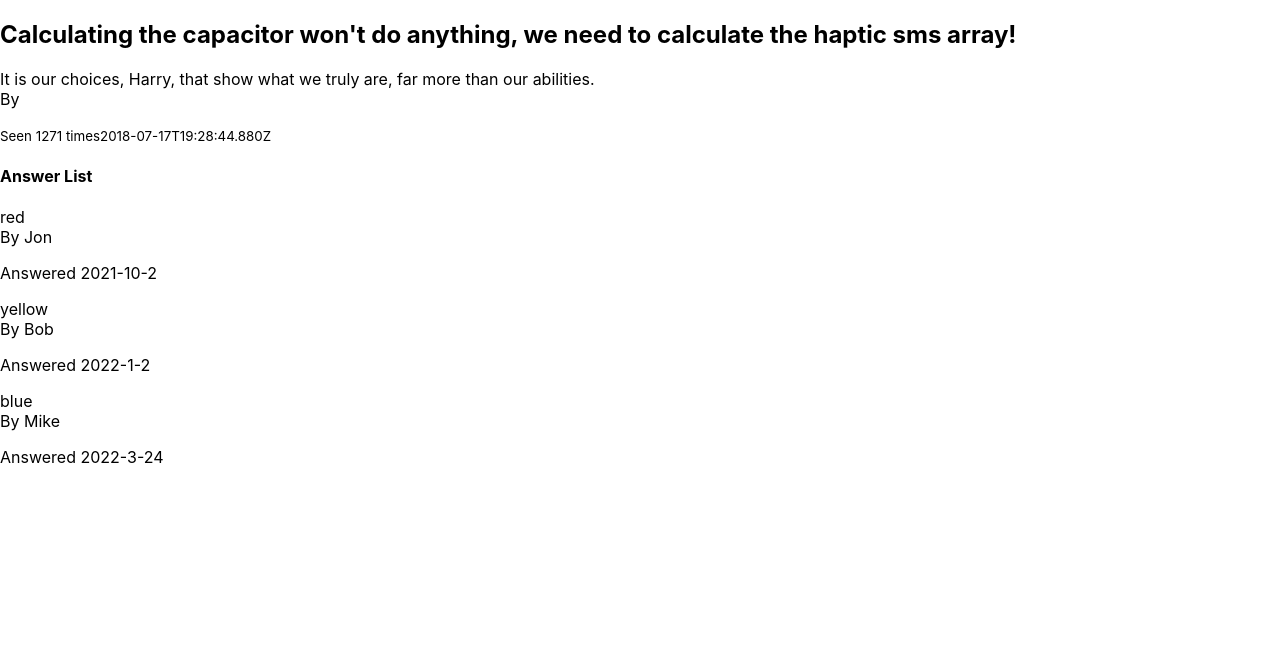
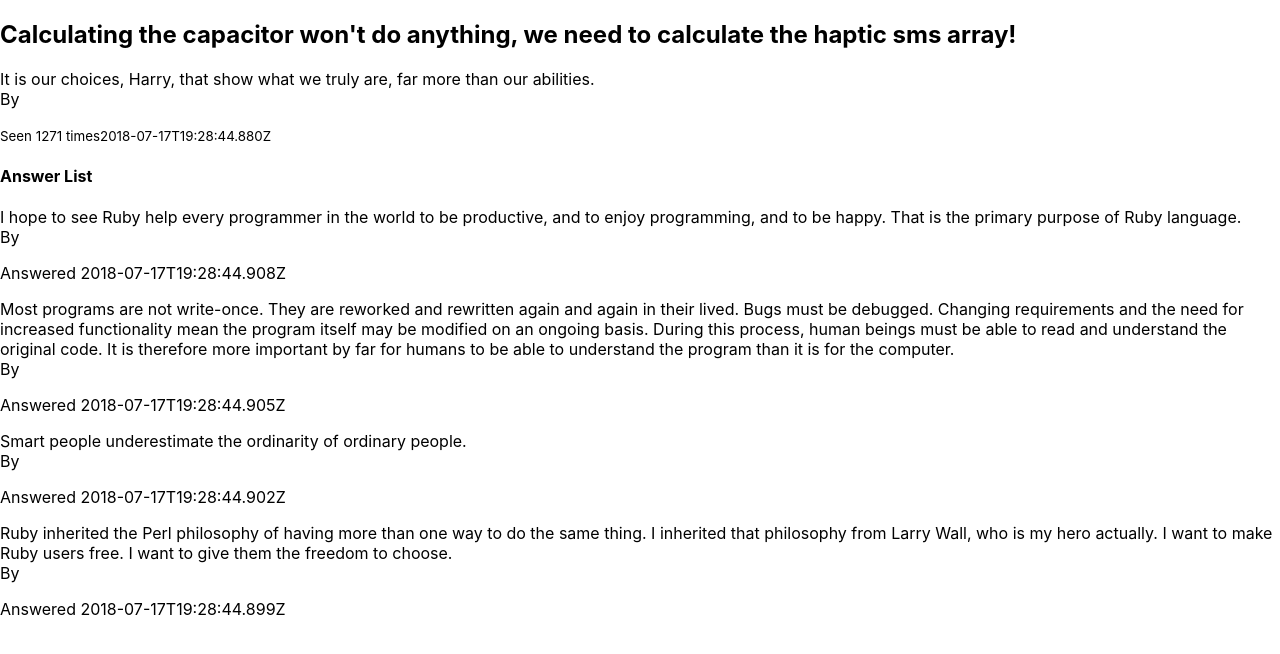
Before and after one commit to CodeCoreYVR/class_demos_bootcamp_may_2022, a React (Create React App) app in the folder react_basics/awesome-answers-client/: page / in a window 1280 px wide. Shown: the top 654 px of the page. Built offline with nearby package versions, Linux system fonts and the light colour scheme.

Commit message:
js react include state for AnswerList on QuestionShowPage component

```diff
--- a/react_basics/awesome-answers-client/src/components/QuestionShowPage.js
+++ b/react_basics/awesome-answers-client/src/components/QuestionShowPage.js
@@ -27,11 +27,7 @@ class QuestionShowPage extends Component {
         />
 
         <AnswerList list={
-          [
-            {body: "red", author_name: "Jon", created_at: "2021-10-2"},
-            {body: "yellow", author_name: "Bob", created_at: "2022-1-2"},
-            {body: "blue", author_name: "Mike", created_at: "2022-3-24"},
-          ]
+          this.state.answers
         } />
 
       </div>
```
